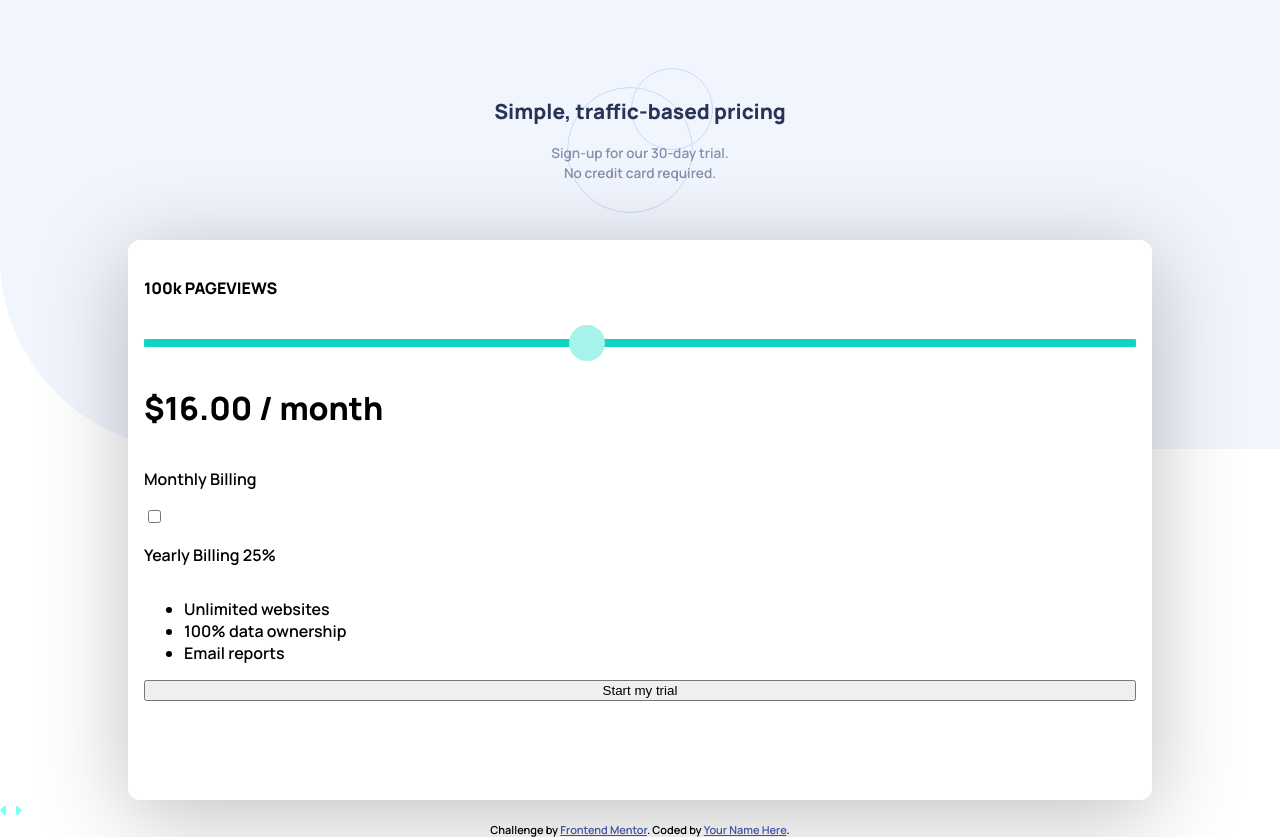
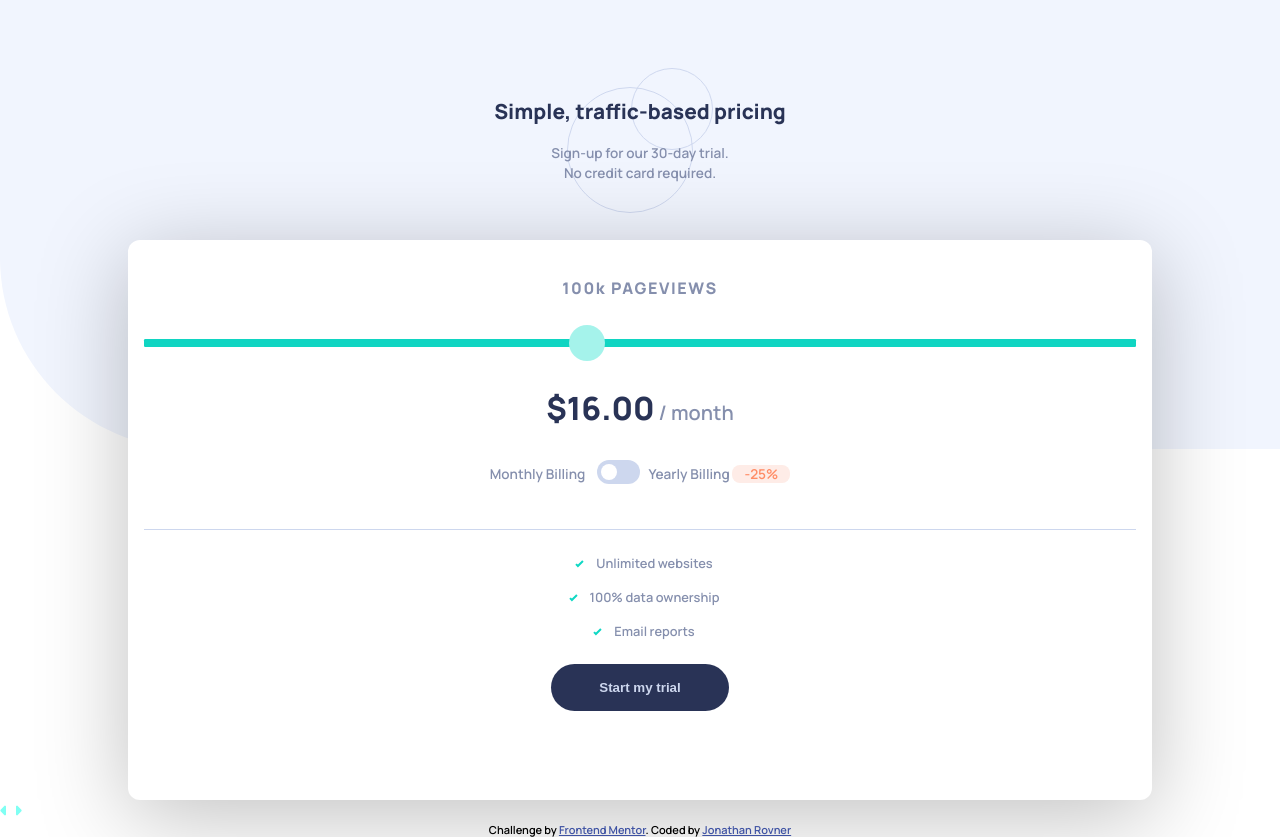
Before and after one commit to jonrovner/pricingComponent, a plain HTML site: page index.html in a window 1280 px wide. Drawn offline with Linux system fonts and the light colour scheme.

Commit message:
completed layout and styling

```diff
--- a/app/js/script.js
+++ b/app/js/script.js
@@ -8,24 +8,25 @@ function handleRange(){
 
     if (this.value < 20) {
         pageViews.innerHTML = "10K PAGEVIEWS";
-        dollarMonth.innerHTML = "$8 / month";
+        dollarMonth.innerHTML = "$8.00 <span>/ month</span>";
     }else
     if (this.value < 40){
         pageViews.innerHTML = "50K PAGEVIEWS";
-        dollarMonth.innerHTML = "$12 / month";
+        dollarMonth.innerHTML = "$12.00 <span>/ month</span>";
     }else
     if (this.value < 60) {
         pageViews.innerHTML = "100K PAGEVIEWS";
-        dollarMonth.innerHTML = "$16 / month";
+        dollarMonth.innerHTML = "$16.00 <span>/ month</span>";
     }else
     if (this.value < 80) {
         pageViews.innerHTML = "500K PAGEVIEWS";
-        dollarMonth.innerHTML = "$24 / month";
+        dollarMonth.innerHTML = "$24.00 <span>/ month</span>";
     }else
     if (this.value < 100) {
         pageViews.innerHTML = "1M PAGEVIEWS";
-        dollarMonth.innerHTML = "$36 / month";
+        dollarMonth.innerHTML = "$36.00 <span>/ month</span>";
     }
 }
 
 range.addEventListener('change', handleRange);
+range.addEventListener('click', handleRange);
--- a/app/scss/_globals.scss
+++ b/app/scss/_globals.scss
@@ -55,18 +55,3 @@ body {
         line-height: 1.3rem;
     }
 }
-
-.princingComponent {
-
-    width: 80vw;
-    border-radius: 0.75rem;
-    box-shadow: 0px 16px 90px rgba(0,0,0,0.25);
-    height: 35rem;
-    display: flex;
-    flex-direction: column;
-    padding: 1rem;
-
-    background-color: $bgWhite;
-
-
-}
--- /dev/null
+++ b/app/scss/_pricing.scss
@@ -0,0 +1,117 @@
+.pricingComponent {
+
+    width: 80vw;
+    border-radius: 0.75rem;
+    box-shadow: 0px 16px 90px rgba(0,0,0,0.25);
+    height: 35rem;
+    display: flex;
+    flex-direction: column;
+    padding: 1rem;
+    background-color: $bgWhite;
+
+    h4, h1{
+        align-self: center;
+    }
+
+    .dollarMonth{
+        color: $DarkDesaturatedBlue;
+        span{
+            font-size: 1.25rem;
+            font-weight: 600;
+            color: $GrayishBlue;
+        }
+    }
+
+    .pageViews{
+        color: $GrayishBlue;
+        letter-spacing: 0.1em;
+    }
+
+
+}
+
+.billing{
+    display: flex;
+    align-content: center;
+    justify-content: center;
+    padding-bottom: 2rem;
+    border-bottom: 1px solid $LightGrayishBlue ;
+
+    p{
+        font-size: 0.85em;
+        color: $GrayishBlue;
+
+        span{
+            padding-left: 0.75rem;
+            padding-right: 0.75rem;
+            color: $LightRed;
+            background: $LightGrayishRed;
+            border-radius: 0.5rem;
+        }
+    }
+}
+
+#billingSwitch{
+    opacity: 0;
+}
+
+.billingSlider {
+    position: relative; display: block;
+    width: 2.7em; height: 1.5em;
+    top:0.5rem;
+    left: -0.5rem;
+    cursor: pointer;
+    border-radius: 1.5em;
+    transition: 350ms;
+    background: $LightGrayishBlue
+
+}
+
+// ********** Switch:
+.billingSlider::before {
+  position: absolute;
+  content:'';
+  width: 1em; height: 1em;
+  top: 0.25em; left: 0.25em;
+  border-radius: 50%;
+  transition: 150ms ease-in-out;
+  background-color: $bgWhite;
+
+}
+input:checked + .billingSlider::before {
+	left: 1.25em;
+}
+
+.features{
+    ul{
+        margin-left: -2rem;
+        display: flex;
+        flex-direction: column;
+        justify-content: center;
+        align-items: center;
+        list-style-type: none;
+    }
+    li {
+        font-size: 0.8rem;
+        color: $GrayishBlue;
+        padding: 0.5rem;
+
+    }
+    svg{
+        margin-right: 0.75rem;
+    }
+}
+
+.cta{
+    font-weight: 800;
+    align-self: center;
+    width: fit-content;
+    padding-top: 1rem;
+    padding-bottom: 1rem;
+    padding-left: 3rem;
+    padding-right: 3rem;
+    border: none;
+    border-radius: 1.5rem;
+    background-color: $DarkDesaturatedBlue;
+    color: $LightGrayishBlue;
+}
--- a/app/scss/style.scss
+++ b/app/scss/style.scss
@@ -1,3 +1,4 @@
 @import "variables";
 @import "globals";
 @import "range";
+@import "pricing";
--- a/index.html
+++ b/index.html
@@ -25,7 +25,7 @@
     <p>No credit card required.</p>
   </div>
 
-  <div class="princingComponent">
+  <div class="pricingComponent">
 
     <h4 class="pageViews">100k PAGEVIEWS</h4>
     <div class="slidecontainer">
@@ -37,14 +37,14 @@
       <p>Monthly Billing</p>
       <input type="checkbox" id="billingSwitch" />
       <label class="billingSlider" for="billingSwitch"></label>
-      <p>Yearly Billing <span>25%</span></p>
+      <p>Yearly Billing <span>-25%</span></p>
     </div>
 
     <div class="features">
       <ul>
-        <li>Unlimited websites</li>
-        <li>100% data ownership</li>
-        <li>Email reports</li>
+        <li><svg xmlns="http://www.w3.org/2000/svg" width="9" height="8"><path fill="none" stroke="#10D8C4" stroke-width="2" d="M1 4.134l1.907 1.908L7.949 1"/></svg>Unlimited websites</li>
+        <li><svg xmlns="http://www.w3.org/2000/svg" width="9" height="8"><path fill="none" stroke="#10D8C4" stroke-width="2" d="M1 4.134l1.907 1.908L7.949 1"/></svg>100% data ownership</li>
+        <li><svg xmlns="http://www.w3.org/2000/svg" width="9" height="8"><path fill="none" stroke="#10D8C4" stroke-width="2" d="M1 4.134l1.907 1.908L7.949 1"/></svg>Email reports</li>
       </ul>
 
     </div>
@@ -60,7 +60,7 @@
   <svg xmlns="http://www.w3.org/2000/svg" width="22" height="13"><g fill="#80FFF3" fill-rule="evenodd"><path d="M16 2.558v7.884a1 1 0 001.735.679l3.639-3.943a1 1 0 000-1.356l-3.64-3.943A1 1 0 0016 2.558zM6 2.558v7.884a1 1 0 01-1.735.679L.626 7.178a1 1 0 010-1.356l3.64-3.943A1 1 0 016 2.558z"/></g></svg>
   <div class="attribution">
     Challenge by <a href="https://www.frontendmentor.io?ref=challenge" target="_blank">Frontend Mentor</a>.
-    Coded by <a href="#">Your Name Here</a>.
+    Coded by <a href="#">Jonathan Rovner</a>
   </div>
   <script src="app/js/script.js"></script>
 </body>
```
Also changed, not shown: app/scss/style.css, 1 other file.
